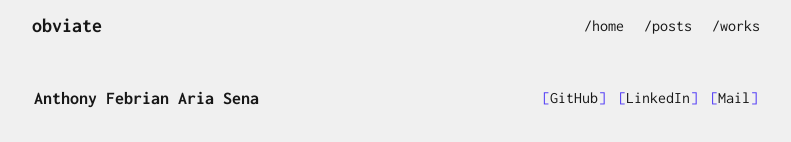
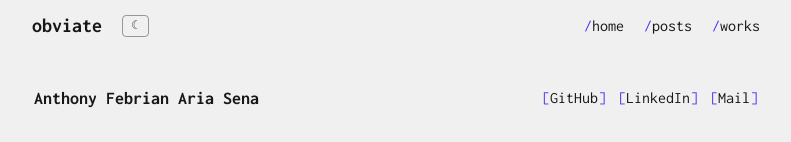
Before and after one commit to nyferin/obviate.my.id, a Next.js app: page / in a window 1280 px wide. Shown: the top 142 px of the page, without its empty margins (244-1035 px from the left). Built offline with nearby package versions, Linux system fonts and the light colour scheme.

Commit message:
fix: link and theme

```diff
--- a/src/components/navbar.tsx
+++ b/src/components/navbar.tsx
@@ -1,4 +1,5 @@
 import Link from "next/link";
+import ThemeToggle from "./ui/theme-toggle";
 
 export interface FlatNavLinkProps {
   href: string;
@@ -12,10 +13,7 @@ export interface FlatNavLinkData {
 
 export function FlatNavLink({ href, children }: FlatNavLinkProps) {
   return (
-    <Link
-      href={href}
-      className="text-primary/75 hover:text-primary transition-colors"
-    >
+    <Link href={href} className="text-url transition-colors">
       {children}
     </Link>
   );
@@ -23,24 +21,25 @@ export function FlatNavLink({ href, children }: FlatNavLinkProps) {
 
 export function Navbar() {
   const links: FlatNavLinkData[] = [
-    { href: "/", text: "/home" },
-    { href: "/posts", text: "/posts" },
-    { href: "/works", text: "/works" },
+    { href: "/", text: "home" },
+    { href: "/posts", text: "posts" },
+    { href: "/works", text: "works" },
   ];
 
   return (
     <header className="sticky top-0 z-50 bg-background/25 backdrop-blur w-full">
       <nav className="w-full max-w-3xl mx-auto px-5 py-3 flex justify-between items-center">
-        <Link
-          href="/"
-          className="text-xl font-bold dark:font-medium text-primary"
-        >
-          obviate
-        </Link>
+        <div className="flex gap-5 items-center">
+          <Link href="/" className="text-xl font-bold">
+            obviate
+          </Link>
+          <ThemeToggle />
+        </div>
         <div className="flex gap-5 items-center">
           {links.length > 0 &&
             links.map((link) => (
               <FlatNavLink key={link.href} href={link.href}>
+                <span className="text-url-decoration">/</span>
                 {link.text}
               </FlatNavLink>
             ))}
```
